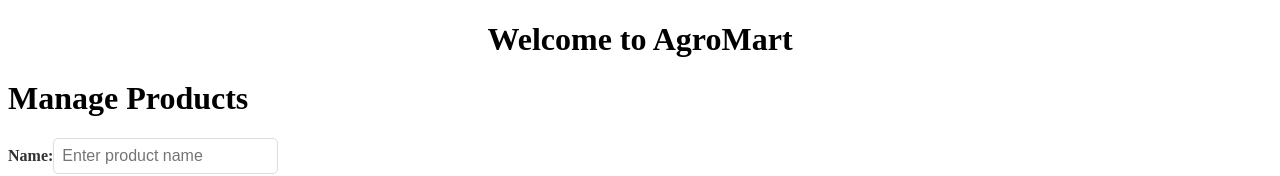
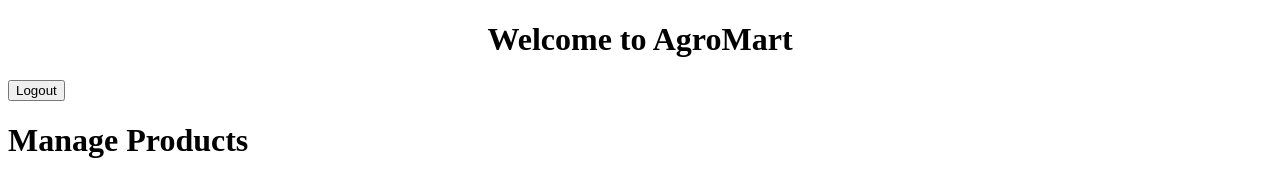
Before and after one commit to vinayakraut297/AgroMartAngular, an Angular app: page /addItem in a window 1280 px wide. Shown: the top 176 px of the page. Built offline with nearby package versions, Linux system fonts and the light colour scheme; no server answers.

Commit message:
logout button added in admin page

```diff
--- a/src/app/admin/add-item/add-item.component.html
+++ b/src/app/admin/add-item/add-item.component.html
@@ -1,6 +1,6 @@
 <div class="container my-5">
+  <button class="logout-button" (click)="logout()">Logout</button>
   <h1 class="text-center mb-4">Manage Products</h1>
-
   <!-- Form for adding/updating a product -->
   <div class="card shadow p-4 mb-5">
     <form (submit)="isEditMode ? updateProduct() : addProduct()">
--- a/src/app/admin/add-item/add-item.component.ts
+++ b/src/app/admin/add-item/add-item.component.ts
@@ -2,6 +2,7 @@
 import { HttpClient } from '@angular/common/http';
 import { Observable } from 'rxjs';
 import { ProductService } from 'src/app/product.service';
+import { Router } from '@angular/router';
 
 export interface Product {
   id?: number;
@@ -27,7 +28,7 @@
   isEditMode: boolean = false;
   editingProductId: number | null = null;
 
-  constructor(private productService: ProductService) {}
+  constructor(private productService: ProductService,private router: Router) {}
 
   ngOnInit(): void {
     this.loadProducts();
@@ -69,4 +70,9 @@
       this.products = this.products.filter(product => product.id !== id);
     });
   }
+  logout(): void {
+    localStorage.removeItem('user');
+    this.router.navigate(['/welcome']);
+
+  }
 }
--- a/src/app/home1/home1.component.ts
+++ b/src/app/home1/home1.component.ts
@@ -2,6 +2,7 @@
 import { HttpClient } from '@angular/common/http';
 import { ProductService, Product } from 'src/app/product.service';
 import { environment } from 'src/environment';
+import { Router } from '@angular/router';
 
 @Component({
   selector: 'app-home1',
@@ -14,7 +15,7 @@
   organicMedicines: Product[] = [];
   cart: Product[] = [];
 
-  constructor(private http: HttpClient, private productService: ProductService) { }
+  constructor(private http: HttpClient, private productService: ProductService,private router: Router) { }
 
   ngOnInit(): void {
     const user = localStorage.getItem('user');
@@ -56,6 +57,8 @@
     localStorage.removeItem('user'); // Remove user data from local storage
     this.user = null;               // Clear the user object in the component
     alert('You have been logged out.');
+    this.router.navigate(['/welcome']);
+
   }
 
   checkout(): void {
```
